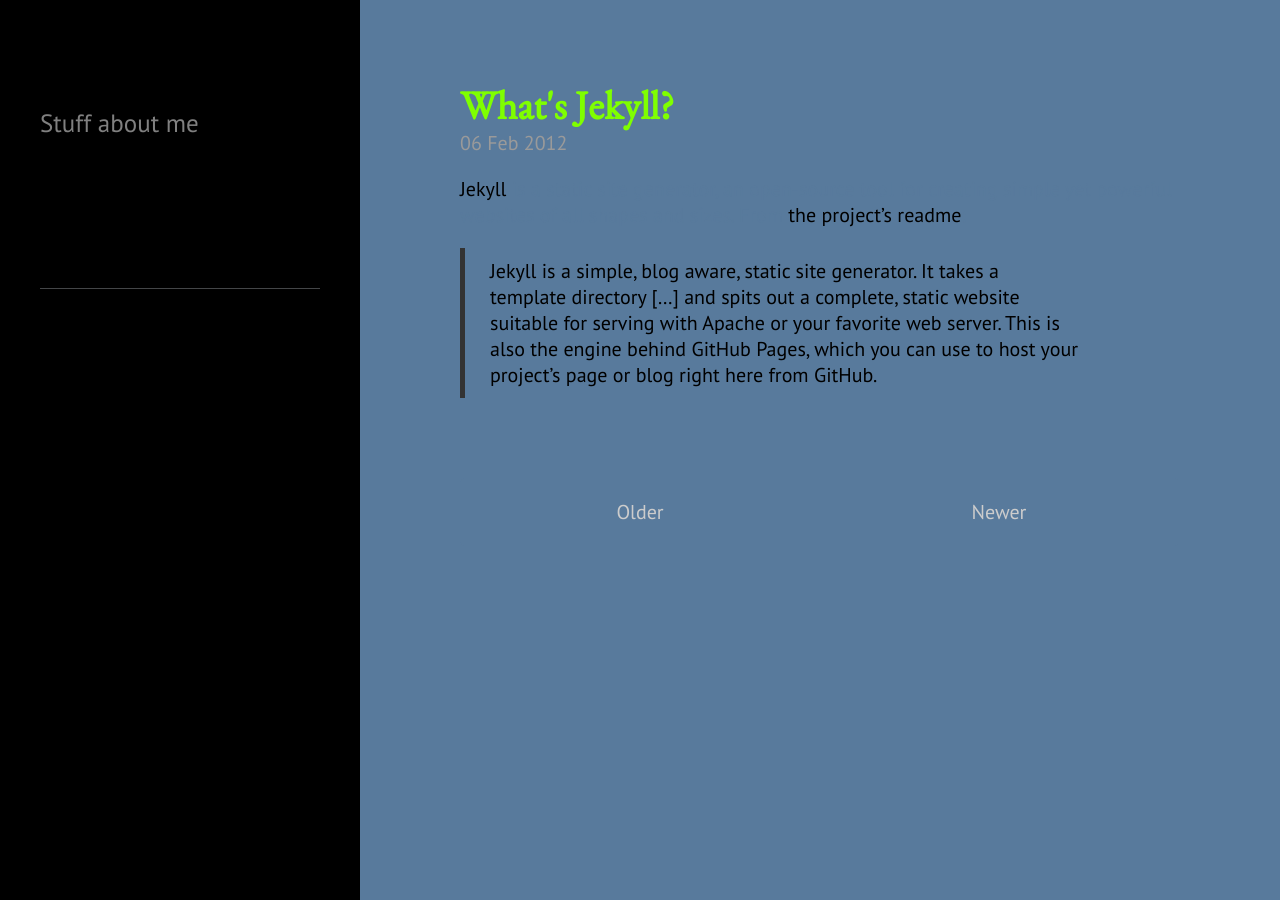
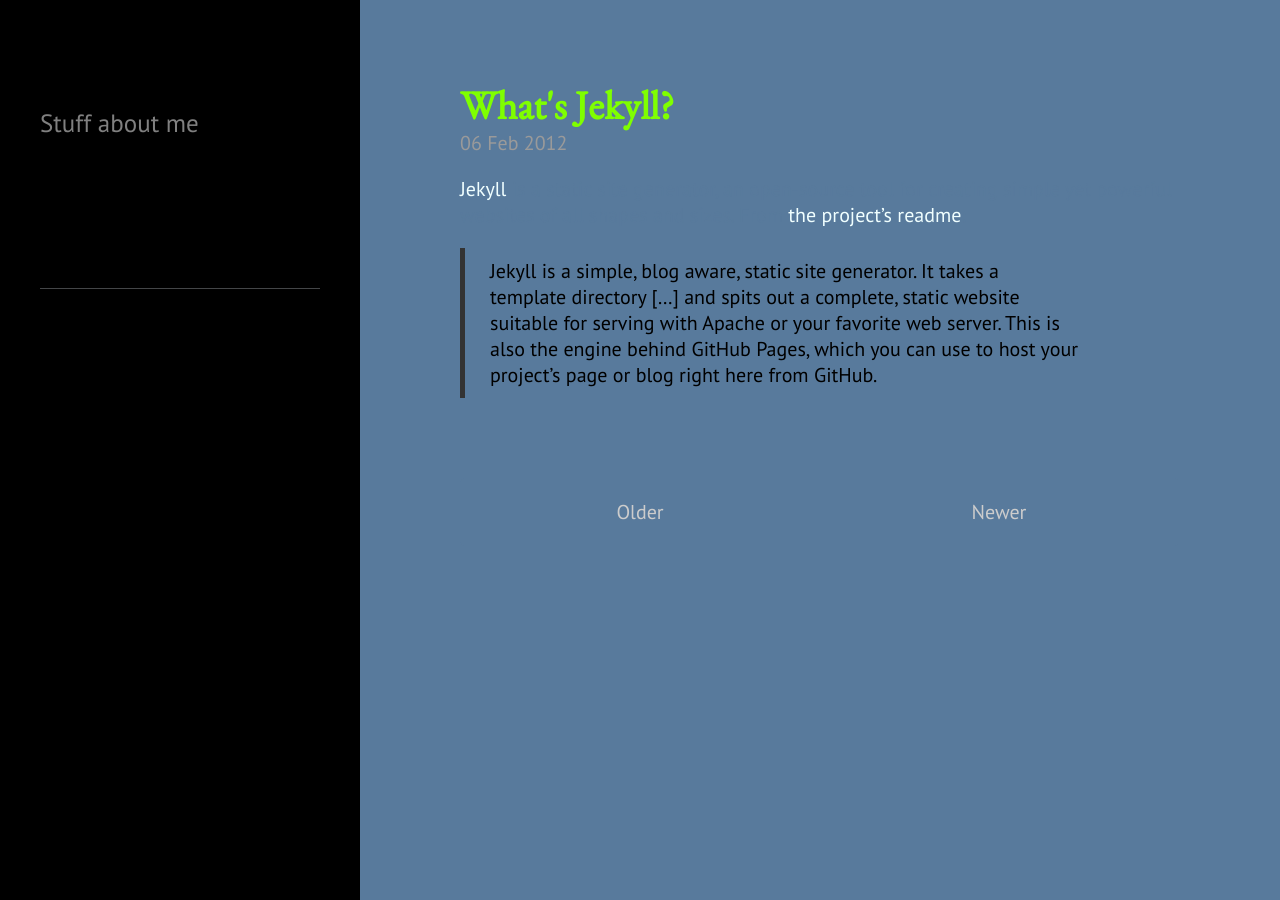
Before and after one commit to cakoch10/cakoch10.github.io, a Jekyll site: the page built from index.html, in a window 1280 px wide. Built offline with Jekyll 4.4.1, drawn with Linux system fonts in a browser that asks for light colours; Markdown is read by kramdown in place of the engine named in the settings; the list of posts is cut into pages by our own code.

Commit message:
Update blackdoc.css

```diff
--- a/public/css/blackdoc.css
+++ b/public/css/blackdoc.css
@@ -42,20 +42,20 @@
 
 h1, h2, h3, h4, h5, h6 {
   font-family: 'EB Garamond', serif;
-  color: #000000;
+  color: #F0FFFF;
 }
 /*This above changes title*/
 
 h1 a, h2 a, h3 a, h4 a, h5 a, h6 a {
   font-family: 'EB Garamond', serif;
-  color: #000000;
+  color: #F0FFFF;
   font-kerning: auto;
   font-feature-settings: "kern","liga","dlig","hlig","cswh";
   font-synthesis: weight style;
 }
 
 a {
-  color: #000000;
+  color: #F0FFFF;
   transition: color ease 0.3s;
 }
 
```
